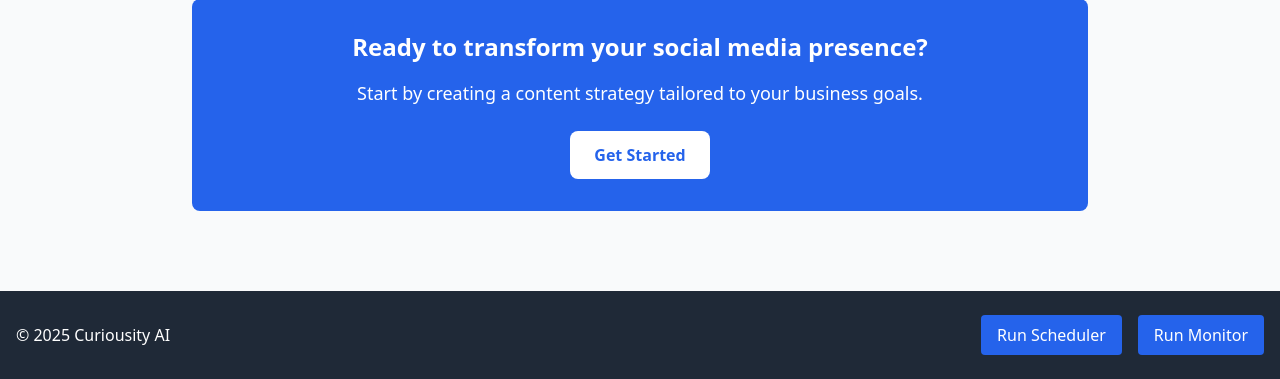
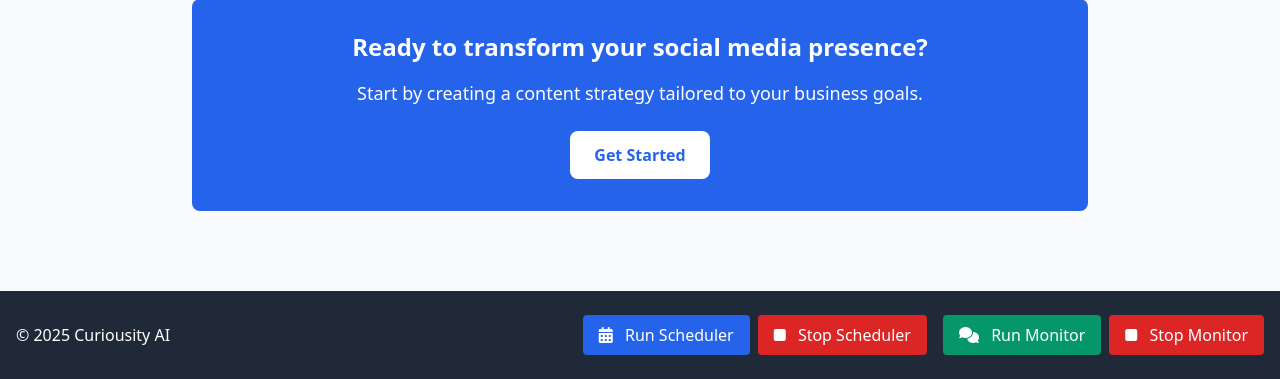
Before and after one commit to adspiceprospice/crewai_socialagent, a Flask app: page / in a window 1280 px wide. Shown: the part 983-1362 px from the top of the page. Run offline with Flask 3, Linux system fonts and the light colour scheme; parts of the project's set-up code (start-up, migrations or seed data) failed here and were passed over.

Commit message:
Update base.html with links to new comment features and font awesome

```diff
--- a/src/web_ui/templates/base.html
+++ b/src/web_ui/templates/base.html
@@ -5,6 +5,7 @@
     <meta name="viewport" content="width=device-width, initial-scale=1.0">
     <title>{% block title %}CrewAI Social Media Agent{% endblock %}</title>
     <link href="https://cdn.jsdelivr.net/npm/tailwindcss@2.2.19/dist/tailwind.min.css" rel="stylesheet">
+    <link rel="stylesheet" href="https://cdnjs.cloudflare.com/ajax/libs/font-awesome/6.0.0-beta3/css/all.min.css">
     <script src="https://cdn.jsdelivr.net/npm/alpinejs@3.x.x/dist/cdn.min.js" defer></script>
     {% block head %}{% endblock %}
 </head>
@@ -28,6 +29,7 @@
                         <a href="{{ url_for('main.post_content_route') }}" class="block px-4 py-2 text-sm text-gray-700 hover:bg-gray-100">Post Content</a>
                         <a href="{{ url_for('main.check_engagement_route') }}" class="block px-4 py-2 text-sm text-gray-700 hover:bg-gray-100">Check Engagement</a>
                         <a href="{{ url_for('main.respond_comments_route') }}" class="block px-4 py-2 text-sm text-gray-700 hover:bg-gray-100">Respond to Comments</a>
+                        <a href="{{ url_for('main.manual_check_comments') }}" class="block px-4 py-2 text-sm text-gray-700 hover:bg-gray-100">Check Comments</a>
                     </div>
                 </div>
                 <div class="hidden md:flex space-x-4">
@@ -64,9 +66,23 @@
                 <div class="mb-4 md:mb-0">
                     <p>&copy; 2025 Curiousity AI</p>
                 </div>
-                <div class="flex space-x-4">
-                    <a href="{{ url_for('main.run_scheduler') }}" class="px-4 py-2 bg-blue-600 rounded hover:bg-blue-700">Run Scheduler</a>
-                    <a href="{{ url_for('main.run_monitor') }}" class="px-4 py-2 bg-blue-600 rounded hover:bg-blue-700">Run Monitor</a>
+                <div class="flex flex-col md:flex-row space-y-2 md:space-y-0 md:space-x-4">
+                    <div class="flex space-x-2">
+                        <a href="{{ url_for('main.run_scheduler') }}" class="px-4 py-2 bg-blue-600 rounded hover:bg-blue-700">
+                            <i class="fas fa-calendar-alt mr-2"></i> Run Scheduler
+                        </a>
+                        <a href="{{ url_for('main.stop_scheduler') }}" class="px-4 py-2 bg-red-600 rounded hover:bg-red-700">
+                            <i class="fas fa-stop mr-2"></i> Stop Scheduler
+                        </a>
+                    </div>
+                    <div class="flex space-x-2">
+                        <a href="{{ url_for('main.run_monitor') }}" class="px-4 py-2 bg-green-600 rounded hover:bg-green-700">
+                            <i class="fas fa-comments mr-2"></i> Run Monitor
+                        </a>
+                        <a href="{{ url_for('main.stop_monitor') }}" class="px-4 py-2 bg-red-600 rounded hover:bg-red-700">
+                            <i class="fas fa-stop mr-2"></i> Stop Monitor
+                        </a>
+                    </div>
                 </div>
             </div>
         </div>
```
